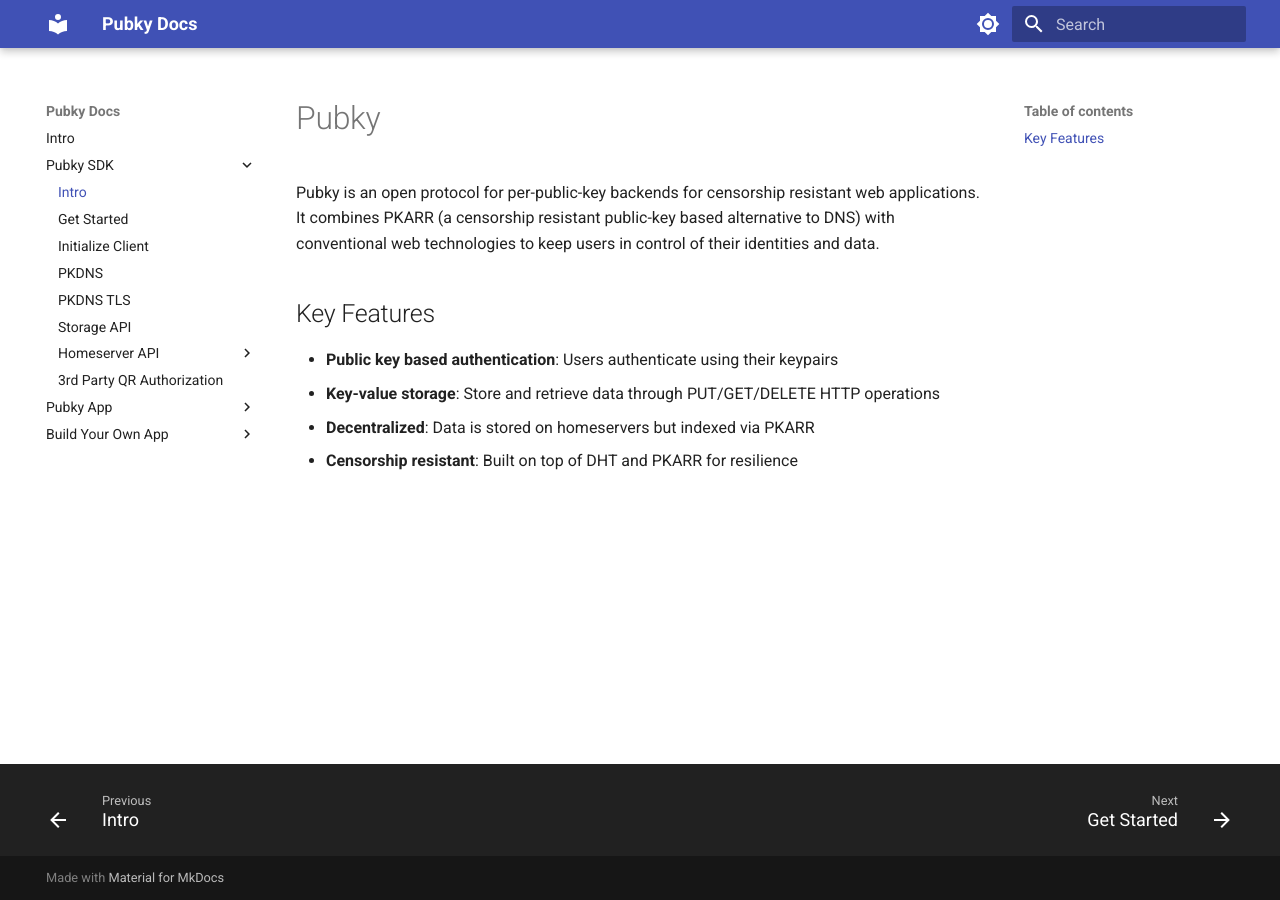
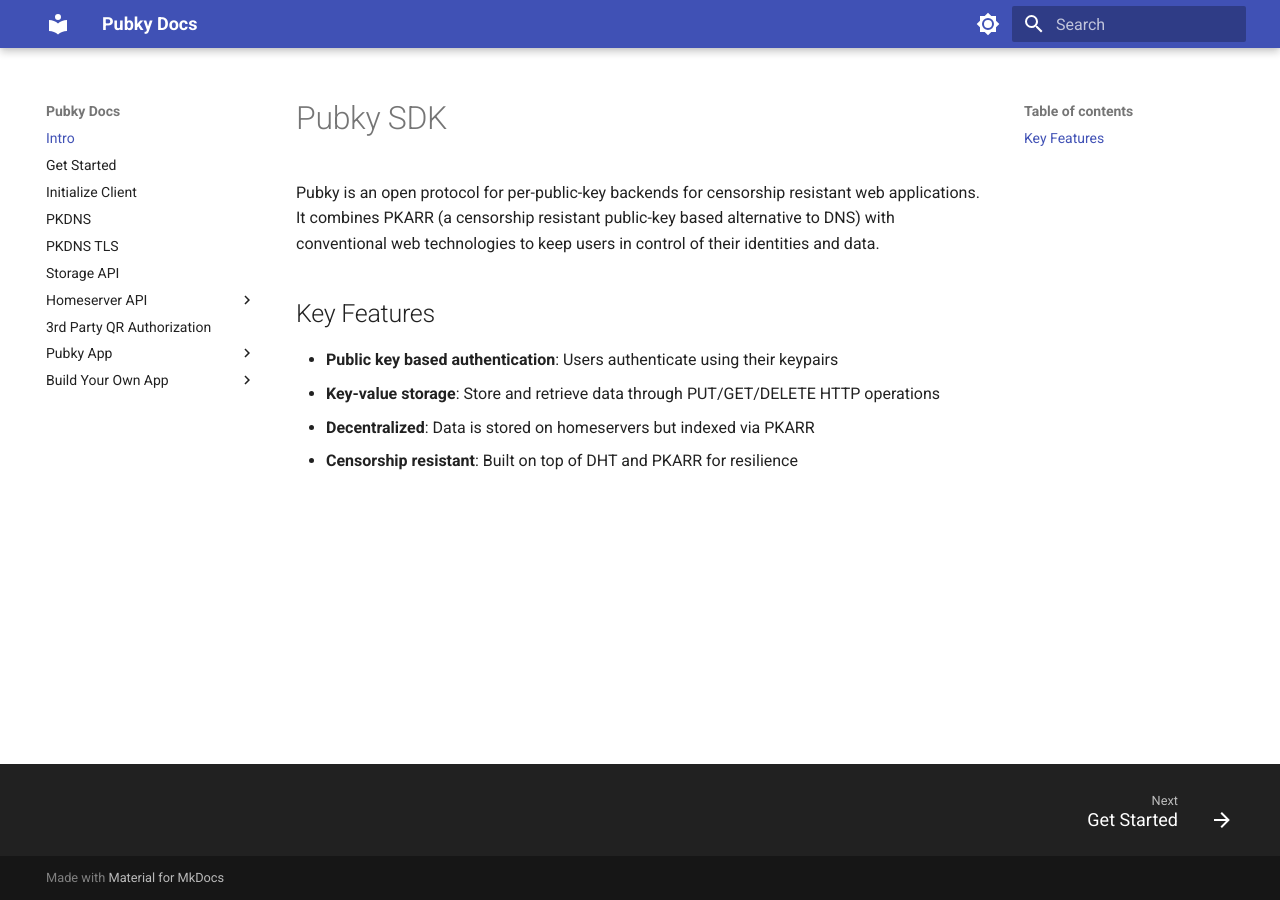
Before and after one commit to ok300/pk-docs, an MkDocs documentation site: the page built from docs/00_intro.md, in a window 1280 px wide. Built offline with MkDocs 1.6.1 and Material for MkDocs 9.7.7, drawn with Linux system fonts in a browser that asks for light colours; some of the changed lines change nothing that is shown.

Commit message:
Move Pubky SDK docs out of the subsection

```diff
--- a/docs/01_pubky_sdk/00_intro.md
+++ b/docs/00_intro.md
@@ -1,4 +1,4 @@
-# Pubky
+# Pubky SDK
 
 Pubky is an open protocol for per-public-key backends for censorship resistant web applications. It combines PKARR (a censorship resistant public-key based alternative to DNS) with conventional web technologies to keep users in control of their identities and data.
 
--- a/docs/index.md
+++ /dev/null
@@ -1,3 +0,0 @@
-# Intro
-
-...
--- a/mkdocs.yml
+++ b/mkdocs.yml
@@ -20,20 +20,18 @@
   - pymdownx.snippets
 
 nav:
-  - Intro: index.md
-  - Pubky SDK:
-      - Intro: 01_pubky_sdk/00_intro.md
-      - Get Started: 01_pubky_sdk/01_get_started.md
-      - Initialize Client: 01_pubky_sdk/02_init_client.md
-      - PKDNS: 01_pubky_sdk/05_pkdns.md
-      - PKDNS TLS: 01_pubky_sdk/09_pkdns_tls.md
-      - Storage API: 01_pubky_sdk/03_storage_api.md
-      - Homeserver API:
-          - Signup: 01_pubky_sdk/04_homeserver_api/03_signup.md
-          - PUT - Store Data: 01_pubky_sdk/04_homeserver_api/04_put.md
-          - GET - Retrieve Data: 01_pubky_sdk/04_homeserver_api/05_get.md
-          - DELETE - Remove Data: 01_pubky_sdk/04_homeserver_api/06_delete.md
-      - 3rd Party QR Authorization: 01_pubky_sdk/09_qr_auth.md
+  - Intro: 00_intro.md
+  - Get Started: 01_get_started.md
+  - Initialize Client: 02_init_client.md
+  - PKDNS: 05_pkdns.md
+  - PKDNS TLS: 09_pkdns_tls.md
+  - Storage API: 03_storage_api.md
+  - Homeserver API:
+      - Signup: 04_homeserver_api/03_signup.md
+      - PUT - Store Data: 04_homeserver_api/04_put.md
+      - GET - Retrieve Data: 04_homeserver_api/05_get.md
+      - DELETE - Remove Data: 04_homeserver_api/06_delete.md
+  - 3rd Party QR Authorization: 09_qr_auth.md
   - Pubky App:
       - Intro: 02_pubky_app/00_intro.md
   - Build Your Own App:
```
Also changed, not shown: docs/01_get_started.md (renamed from docs/01_pubky_sdk/01_get_started.md), docs/02_init_client.md (renamed from docs/01_pubky_sdk/02_init_client.md), docs/03_storage_api.md (renamed from docs/01_pubky_sdk/03_storage_api.md), docs/04_homeserver_api/03_signup.md (renamed from docs/01_pubky_sdk/04_homeserver_api/03_signup.md), docs/04_homeserver_api/04_put.md (renamed from docs/01_pubky_sdk/04_homeserver_api/04_put.md), docs/04_homeserver_api/05_get.md (renamed from docs/01_pubky_sdk/04_homeserver_api/05_get.md), docs/04_homeserver_api/06_delete.md (renamed from docs/01_pubky_sdk/04_homeserver_api/06_delete.md), docs/05_pkdns.md (renamed from docs/01_pubky_sdk/05_pkdns.md), docs/09_pkdns_tls.md (renamed from docs/01_pubky_sdk/09_pkdns_tls.md), docs/09_qr_auth.md (renamed from docs/01_pubky_sdk/09_qr_auth.md), 1 other file.
